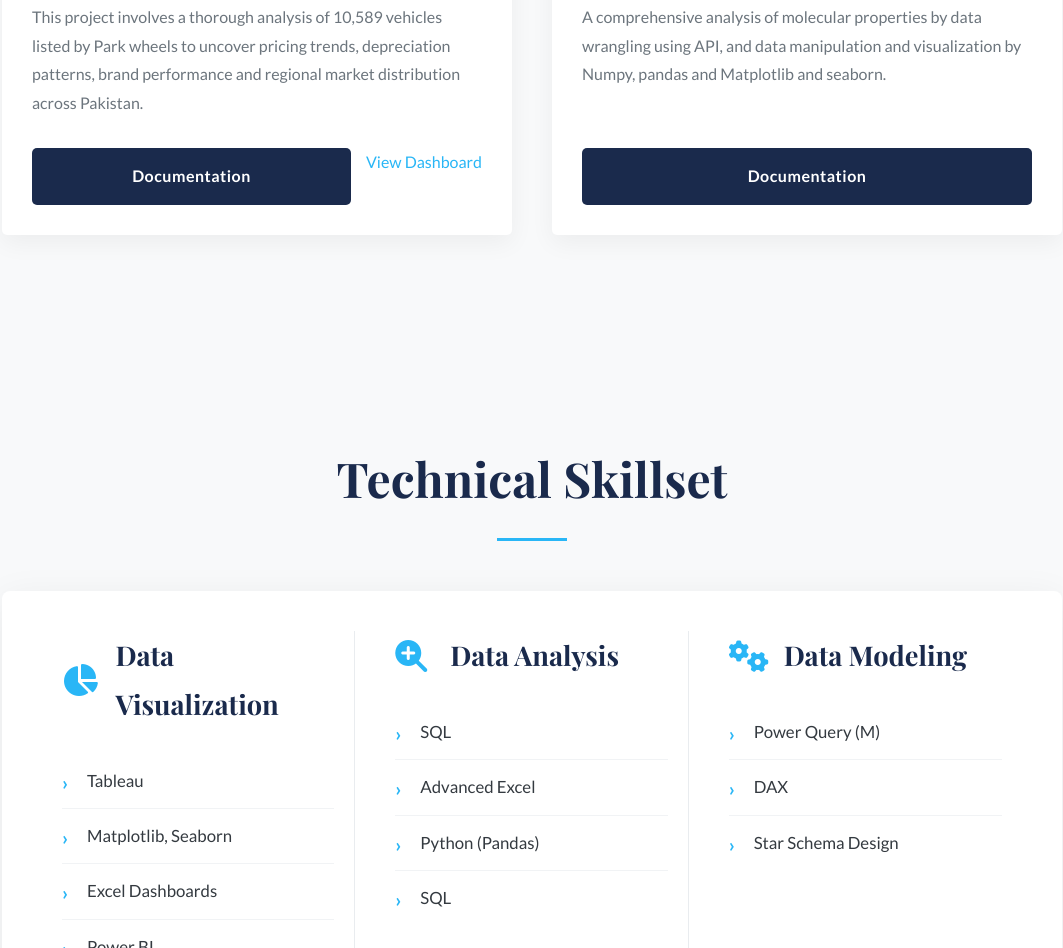
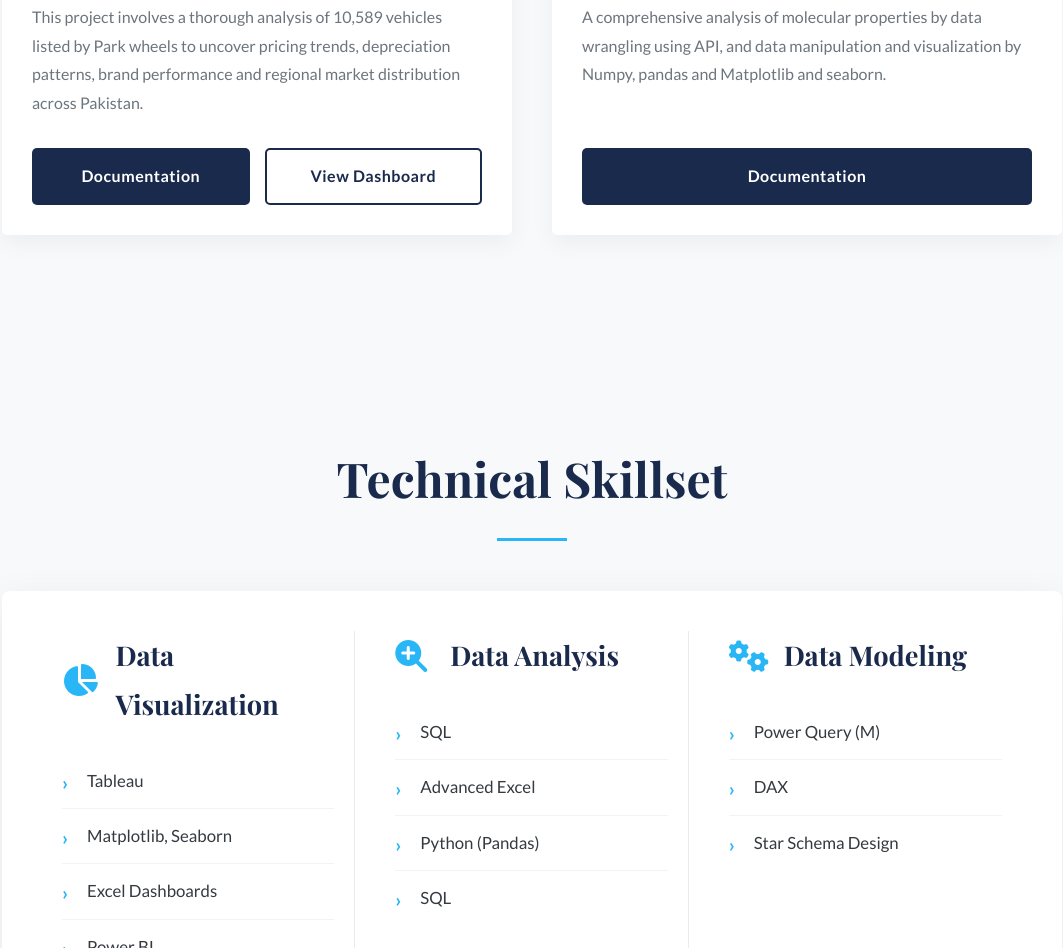
Before and after one commit to MairaZarnab08/MairaZarnab08.github.io, a plain HTML site: page index.html in a window 1280 px wide. Shown: the part 2286-3234 px from the top of the page, without its empty margins (108-1171 px from the left). Drawn offline with nearby package versions, Linux system fonts and the light colour scheme.

Commit message:
Update index.html

```diff
--- a/index.html
+++ b/index.html
@@ -126,7 +126,7 @@
                         <!--💡UPDATE: Add link to your project's code/documentation on GitHub-->
                         <a href="https://github.com/MairaZarnab08/London-Bike-Rides-Analysis" target="_blank" class="btn">Documentation</a>
                         <!--💡UPDATE: Add link to your live dashboard (e.g., Power BI, Tableau Public)-->
-                        <a href="https://public.tableau.com/app/profile/maira.zarnab/viz/LondonBikeRides-MovingAverageandHeatmap_17946603917850/Dashboard?publish=yes" target="_blank" class="btn btn-secondary">View Dashboard</a>
+                        <a href="https://public.tableau.com/app/profile/maira.zarnab/viz/LondonBikeRides-MovingAverageandHeatmap_17946603917850/Dashboard?publish=yes" target="_blank" class="btn btn-secondary" >View Dashboard</a>
                     </div>
                 </div>
             </div>
@@ -143,7 +143,7 @@
                         <!--💡UPDATE: Add link to your project's code/documentation on GitHub-->
                         <a href="https://github.com/MairaZarnab08/Pak_Wheel_Used_Car_Analysis" class="btn">Documentation</a>
                         <!--💡UPDATE: Add link to your live dashboard (e.g., Power BI, Tableau Public)-->
-                        <a href="https://public.tableau.com/app/profile/maira.zarnab/viz/PakistanUsedcarMarketAnalysis/Dashboard?publish=yes">View Dashboard</a>
+                        <a href="https://public.tableau.com/app/profile/maira.zarnab/viz/PakistanUsedcarMarketAnalysis/Dashboard?publish=yes" target="_blank" class="btn btn-secondary">View Dashboard</a>
                     </div>
                 </div>
             </div>
```
